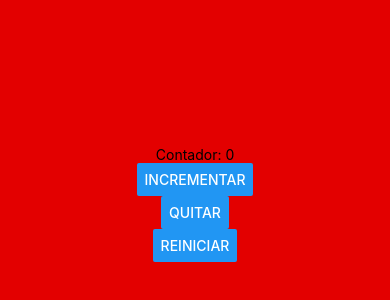
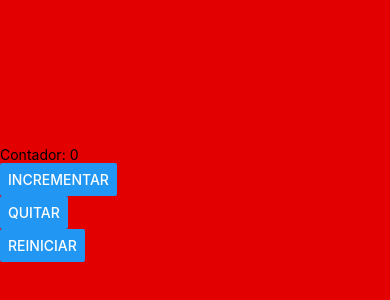
Before and after one commit to AleVazquez1313/JSparaprincipiantes, a React Native app in the folder intro2/: screen / in a window 390 px wide. Shown: the part 218-518 px from the top of the page. Built offline with nearby package versions, Linux system fonts and the light colour scheme.

Commit message:
Update App.js
cambio de posicion

```diff
--- a/intro2/App.js
+++ b/intro2/App.js
@@ -30,7 +30,7 @@ const styles = StyleSheet.create({
   container: {
     flex: 1, //Definir sus espacios
     backgroundColor: '#e30000ff', //color del fondo
-    alignItems: 'center', //posicion
+    alignItems: 'start', //posicion de los elementos
     justifyContent: 'center',
   },
 });
```
